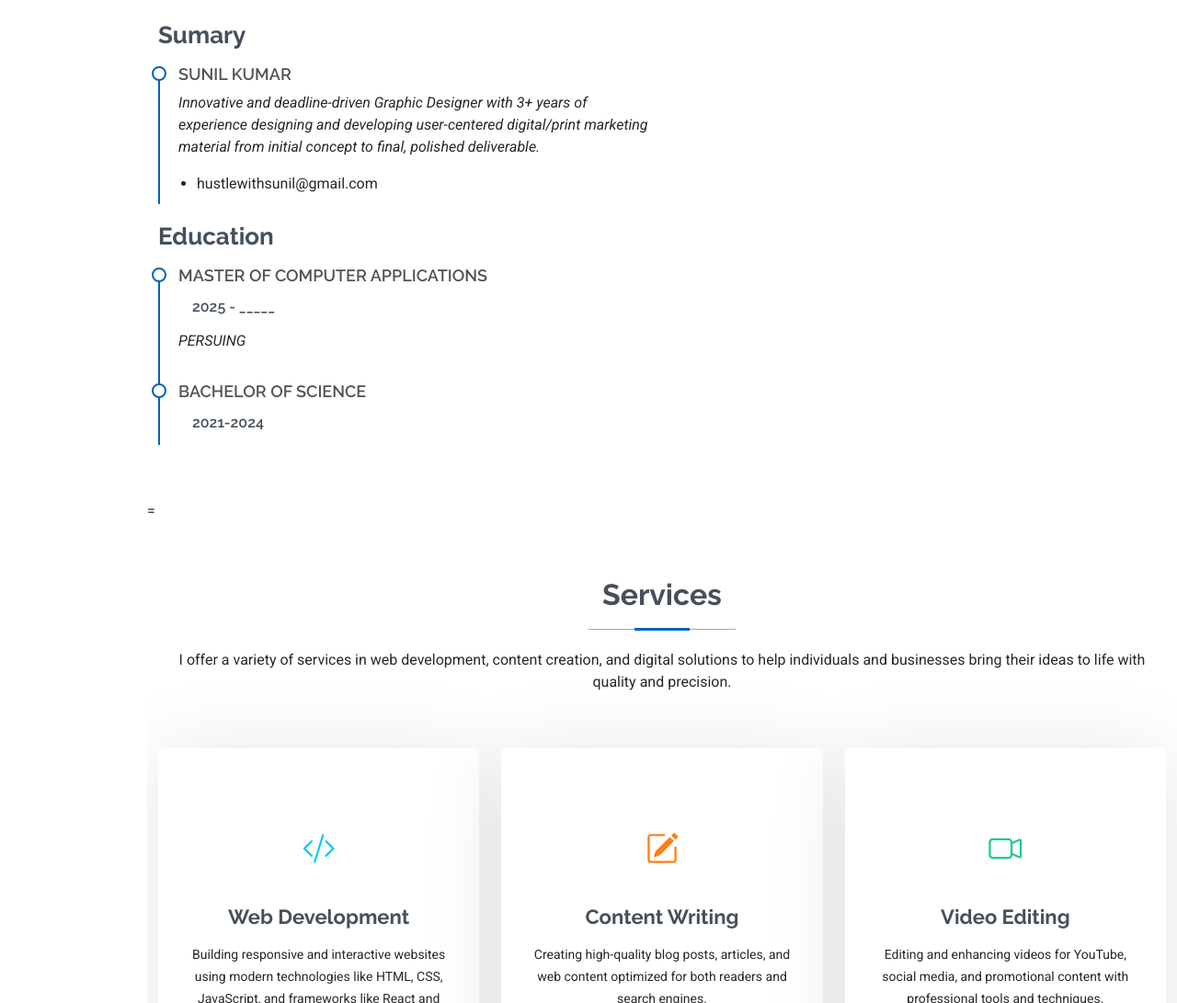
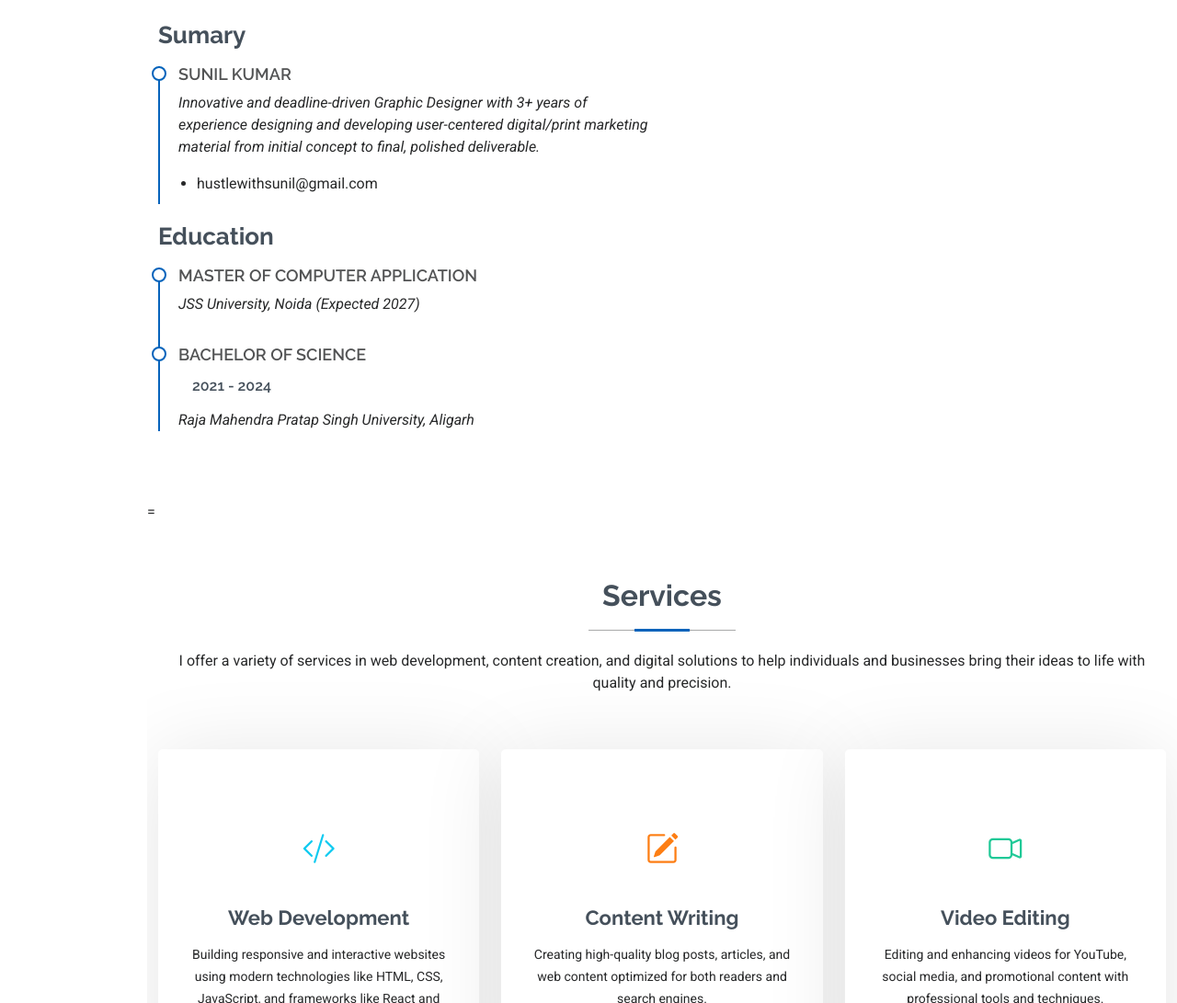
Before and after one commit to realsunil/portfolio-template, a plain HTML site: page index.html in a window 1280 px wide. Shown: the part 2387-3478 px from the top of the page at 92% size. Drawn offline with nearby package versions, Linux system fonts and the light colour scheme.

Commit message:
Update index.html

```diff
--- a/index.html
+++ b/index.html
@@ -257,19 +257,17 @@ Adaptable, goal-oriented, and committed to continuous improvement.</p>
               </ul>
             </div><!-- Edn Resume Item -->
 
-            <h3 class="resume-title">Education</h3>
-            <div class="resume-item">
-              <h4>Master of computer applications </h4>
-              <h5>2025 - _____</h5>
-              <p><em>PERSUING</em></p>
-            </div><!-- Edn Resume Item -->
+    <h3 class="resume-title">Education</h3>
+<div class="resume-item">
+  <h4>Master of Computer Application</h4>
+  <p><em>JSS University, Noida (Expected 2027)</em></p>
+</div><!-- Edn Resume Item -->
 
-            <div class="resume-item">
-              <h4>Bachelor of science </h4>
-              <h5>2021-2024</h5>
-            </div><!-- Edn Resume Item -->
-
-          </div>
+<div class="resume-item">
+  <h4>Bachelor of Science</h4>
+  <h5>2021 - 2024</h5>
+  <p><em>Raja Mahendra Pratap Singh University, Aligarh</em></p>
+</div><!-- Edn Resume Item -->
 
 
 
```
